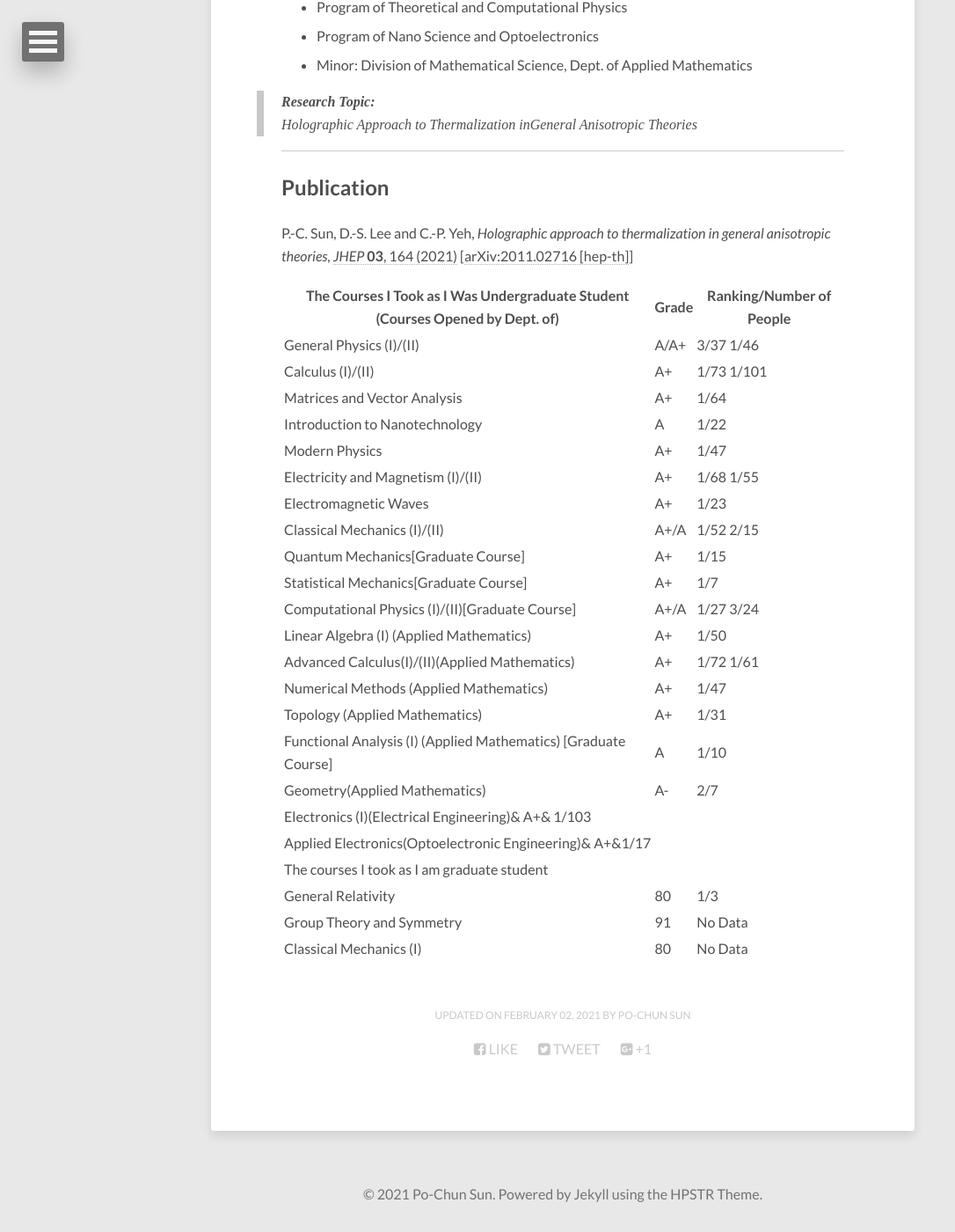
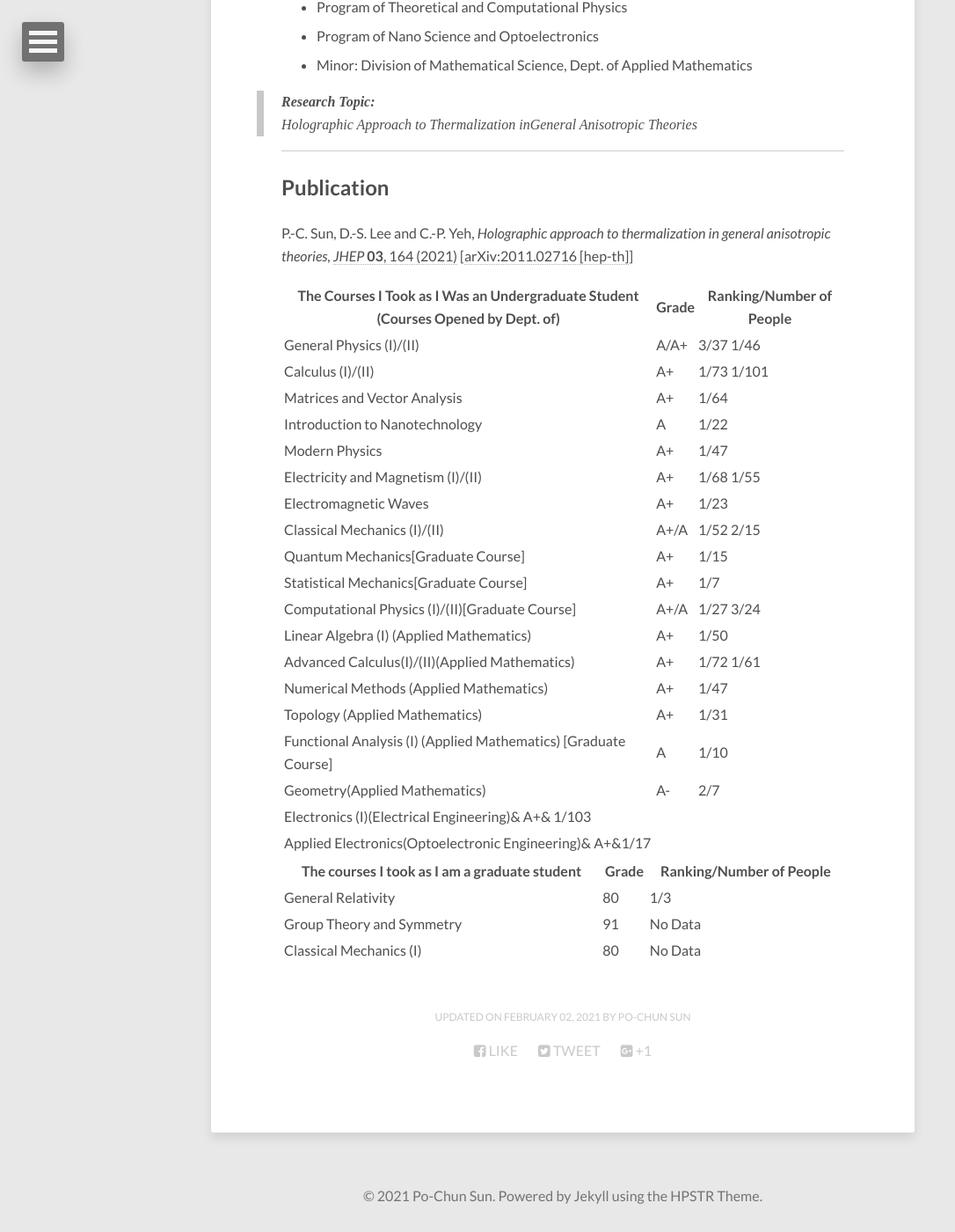
Before and after one commit to pochunsun/pochunsun.github.io, a Jekyll site: the page built from about/index.md, in a window 1280 px wide and 1400 px high, scrolled down 753 px. Shown: the whole window at 88% size, without its empty margins (0-1086 px from the left). Built offline with Jekyll 4.4.1, drawn with Linux system fonts in a browser that asks for light colours; nearby versions of some CDN libraries.

Commit message:
Update index.md

```diff
--- a/about/index.md
+++ b/about/index.md
@@ -28,7 +28,7 @@
 P.-C. Sun, D.-S. Lee and C.-P. Yeh, *Holographic approach to thermalization in general anisotropic theories,* [*JHEP* **03**, 164 (2021)](https://doi.org/10.1007/JHEP03(2021)164) [[arXiv:2011.02716 [hep-th]](https://inspirehep.net/literature/1828509)]
 
 
-| The Courses I Took as I Was Undergraduate Student (Courses Opened by Dept. of) |  Grade |  Ranking/Number of People  |
+| The Courses I Took as I Was an Undergraduate Student (Courses Opened by Dept. of) |  Grade |  Ranking/Number of People  |
 |--------------------------------------------------------------------------------|--------|----------------------------|
 |General Physics (I)/(II)                                                        |  A/A+  |  3/37  1/46                |
 |Calculus (I)/(II)                                                               |A+      |  1/73   1/101              |
@@ -49,7 +49,9 @@
 |Geometry(Applied Mathematics) | A-   | 2/7 |
 |Electronics (I)(Electrical Engineering)& A+& 1/103  |
 |Applied Electronics(Optoelectronic Engineering)& A+&1/17  |
-|The courses I took as I am graduate student |    |
+
+|The courses I took as I am a graduate student |  Grade  |   Ranking/Number of People  |
+|------------------------------------------------|--------|----------------------------|
 |General Relativity |  80  | 1/3  |
 |Group Theory and Symmetry |  91    |   No Data |
 |Classical Mechanics (I)   |  80   |   No Data  |
```
